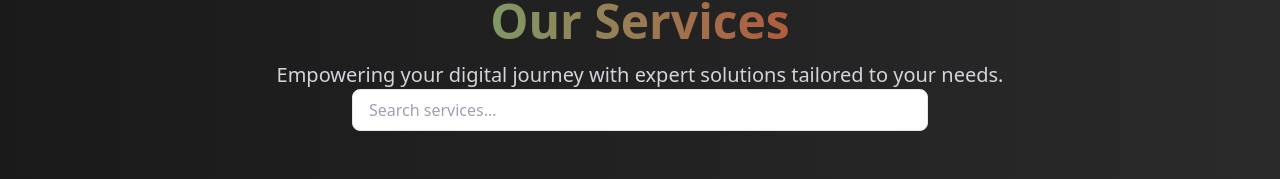
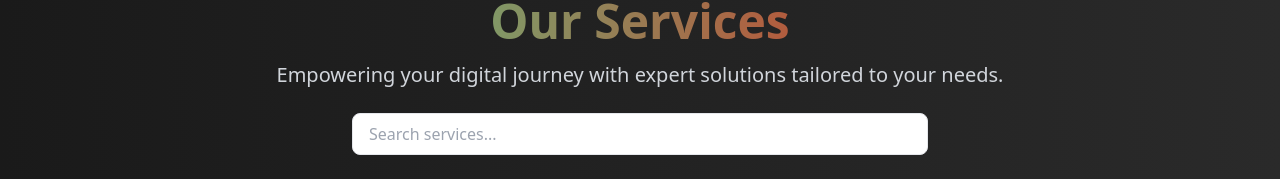
Before and after one commit to LawiOtieno/cybertechocean, a React (Vite) app: page /services in a window 1280 px wide. Shown: the part 147-326 px from the top of the page. Built offline with nearby package versions, Linux system fonts and the light colour scheme.

Commit message:
Cyber Tech Ocean - services

```diff
--- a/src/pages/Services.tsx
+++ b/src/pages/Services.tsx
@@ -49,6 +49,9 @@ export default function Services() {
           </h1>
           <p className="text-xl text-gray-300">
             Empowering your digital journey with expert solutions tailored to your needs.
+          </p>
+          <p>
+            <br />
           </p>
           <div className="flex justify-center mb-8 text-black">
             <SearchBar />
```
